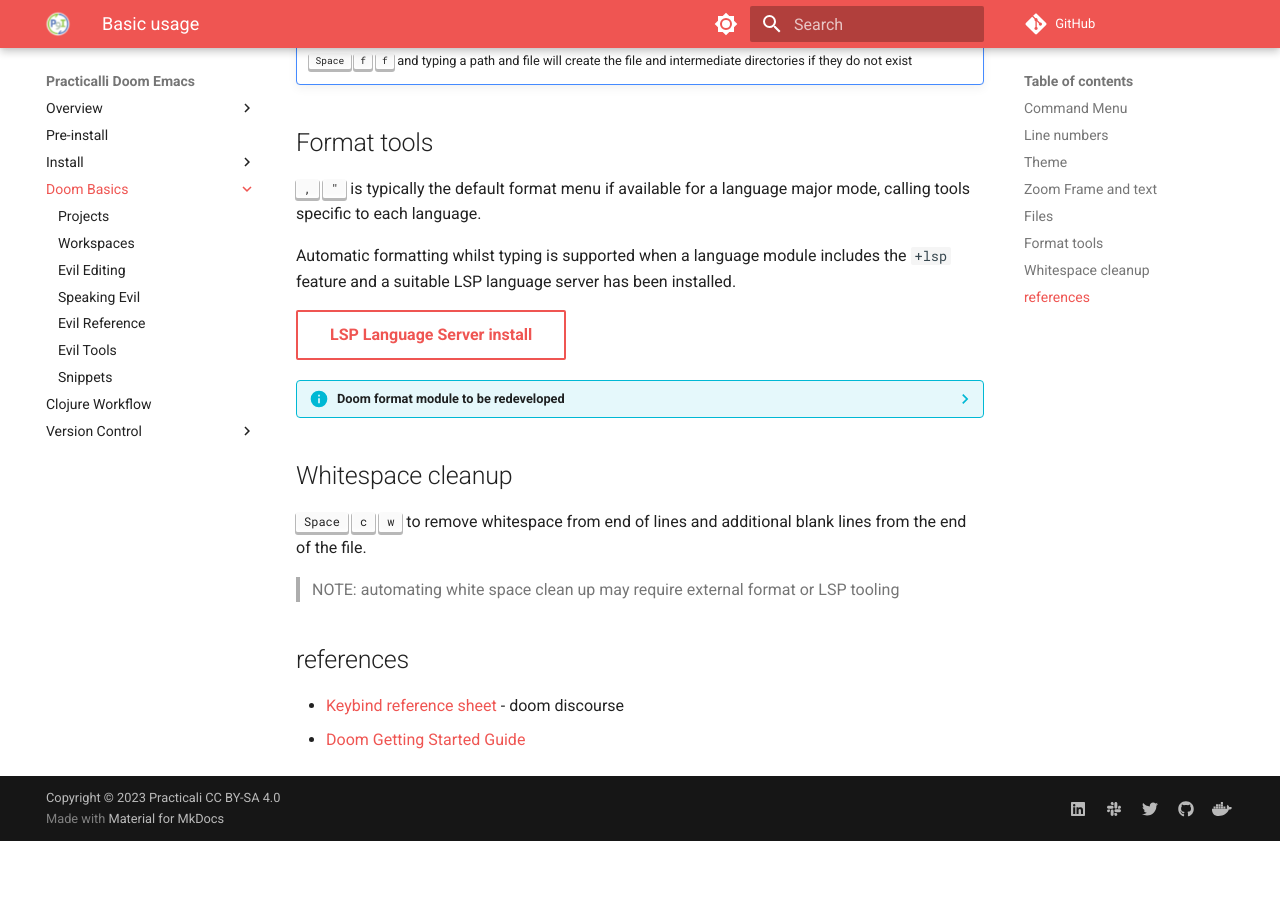
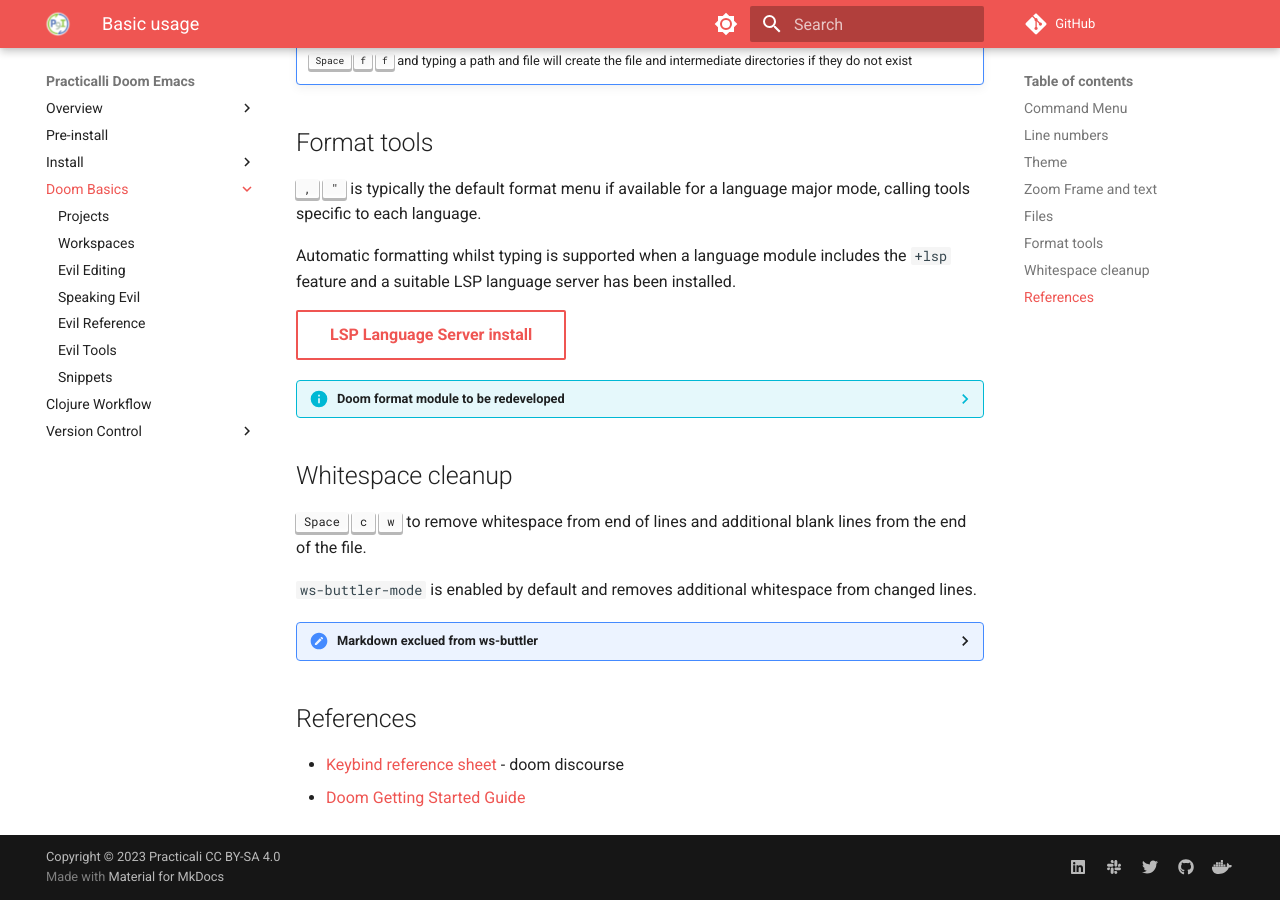
Before and after one commit to practicalli/doom-emacs, an MkDocs documentation site: the page built from docs/basics/index.md, in a window 1280 px wide and 900 px high, scrolled down 1488 px. Built offline with MkDocs 1.6.1 and Material for MkDocs 9.7.7, drawn with Linux system fonts in a browser that asks for light colours; comment, search, counter and statistics services are not loaded; before the commit the page ends 2329 px from its top, so only the background shows below that.

Commit message:
basics: whitespace cleanup and ws-buttler markdown support

````diff
--- a/docs/basics/index.md
+++ b/docs/basics/index.md
@@ -79,10 +79,19 @@
 
 ++spc++ ++"c"++ ++"w"++ to remove whitespace from end of lines and additional blank lines from the end of the file.
 
-> NOTE: automating white space clean up may require external format or LSP tooling
+`ws-buttler-mode` is enabled by default and removes additional whitespace from changed lines.
+
+??? HINT "Markdown exclued from ws-buttler"
+    ws-buttler excludes markdow mode from ws-buttler mode (there is a rare case where additional whitespace at the end of lines are used as a visual break)
+
+    [practicalli/doom-emacs-config](https://github.com/practicalli/doom-emacs-config){target=_blank} includes Markdown mode in ws-buttler
+    ```emacs title=".config/doom/config.el"
+    ;; Delete whitespace on save, including in markdow-mode
+    (setq ws-butler-global-exempt-modes '(special-mode comint-mode term-mode eshell-mode diff-mode))
+    ```
 
 
-## references
+## References
 
 * [Keybind reference sheet](https://discourse.doomemacs.org/t/keybind-reference-sheet/49) - doom discourse
 * [Doom Getting Started Guide](https://github.com/doomemacs/doomemacs/blob/master/docs/getting_started.org)
````
